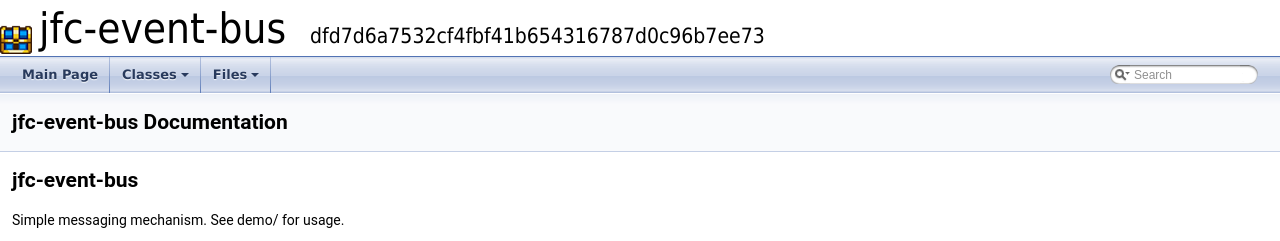
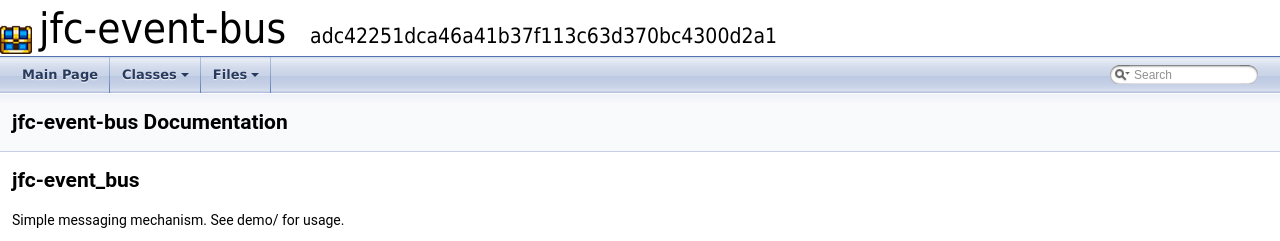
Before and after one commit to jfcameron/jfc-event-bus, a plain HTML site: page index.html in a window 1280 px wide. Shown: the top 241 px of the page. Drawn offline with Linux system fonts and the light colour scheme.

Commit message:
updating docs

```diff
--- a/index.html
+++ b/index.html
@@ -23,7 +23,7 @@
   <td id="projectlogo"><img alt="Logo" src="icon.png"/></td>
   <td id="projectalign" style="padding-left: 0.5em;">
    <div id="projectname">jfc-event-bus
-   &#160;<span id="projectnumber">dfd7d6a7532cf4fbf41b654316787d0c96b7ee73</span>
+   &#160;<span id="projectnumber">adc42251dca46a41b37f113c63d370bc4300d2a1</span>
    </div>
   </td>
  </tr>
@@ -64,8 +64,8 @@ $(function() {
 <div class="title">jfc-event-bus Documentation</div>  </div>
 </div><!--header-->
 <div class="contents">
-<div class="textblock"><p><a href="https://travis-ci.org/jfcameron/jfc-event-bus"></a> <a href="https://coveralls.io/github/jfcameron/jfc-event-bus?branch=master"></a> <a href="https://jfcameron.github.io/jfc-event-bus/"></a></p>
-<h2>jfc-event-bus</h2>
+<div class="textblock"><p><a href="https://travis-ci.org/jfcameron/jfc-event_bus"></a> <a href="https://coveralls.io/github/jfcameron/jfc-event_bus?branch=master"></a> <a href="https://jfcameron.github.io/jfc-event_bus/"></a></p>
+<h2>jfc-event_bus</h2>
 <p>Simple messaging mechanism. See demo/ for usage. </p>
 </div></div><!-- contents -->
 <!-- start footer part -->
```
Also changed, not shown: annotated.html (+1 -1 lines), classes.html (+1 -1 lines), classjfc_1_1event__bus-members.html (+1 -1 lines), classjfc_1_1event__bus.html (+1 -1 lines), dir_1408713fc6f8475a4f2246e9802ae6be.html (+1 -1 lines), dir_d44c64559bbebec7f509842c48db8b23.html (+1 -1 lines), event__bus_8h_source.html (+1 -1 lines), files.html (+1 -1 lines), functions.html (+1 -1 lines), functions_func.html (+1 -1 lines), 1 other file.
